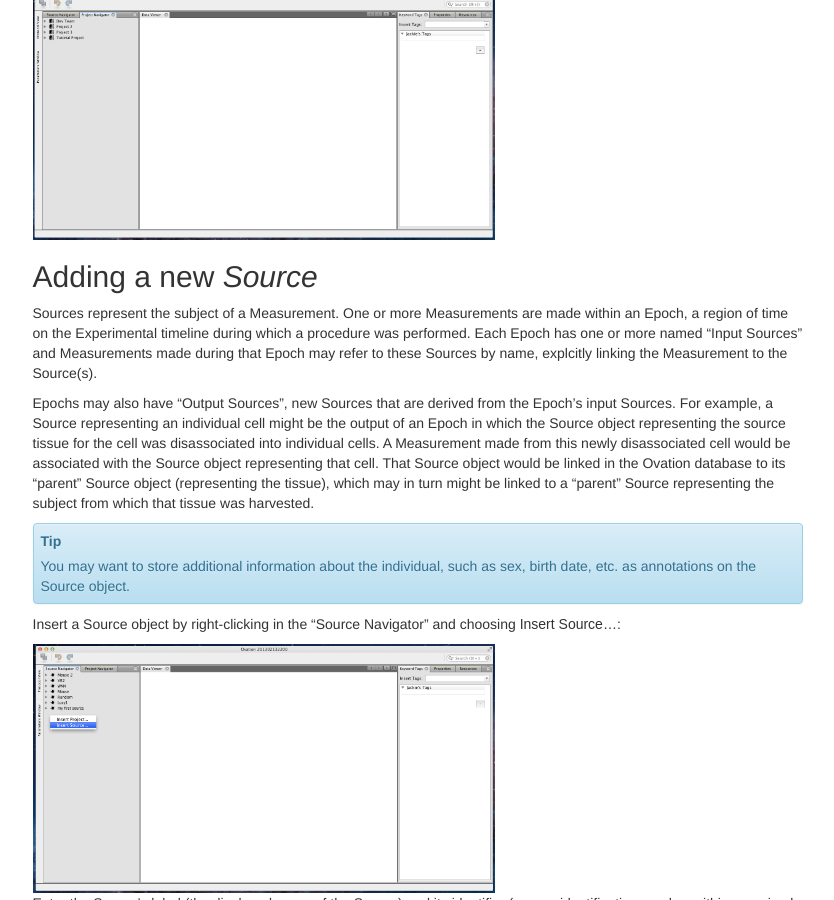
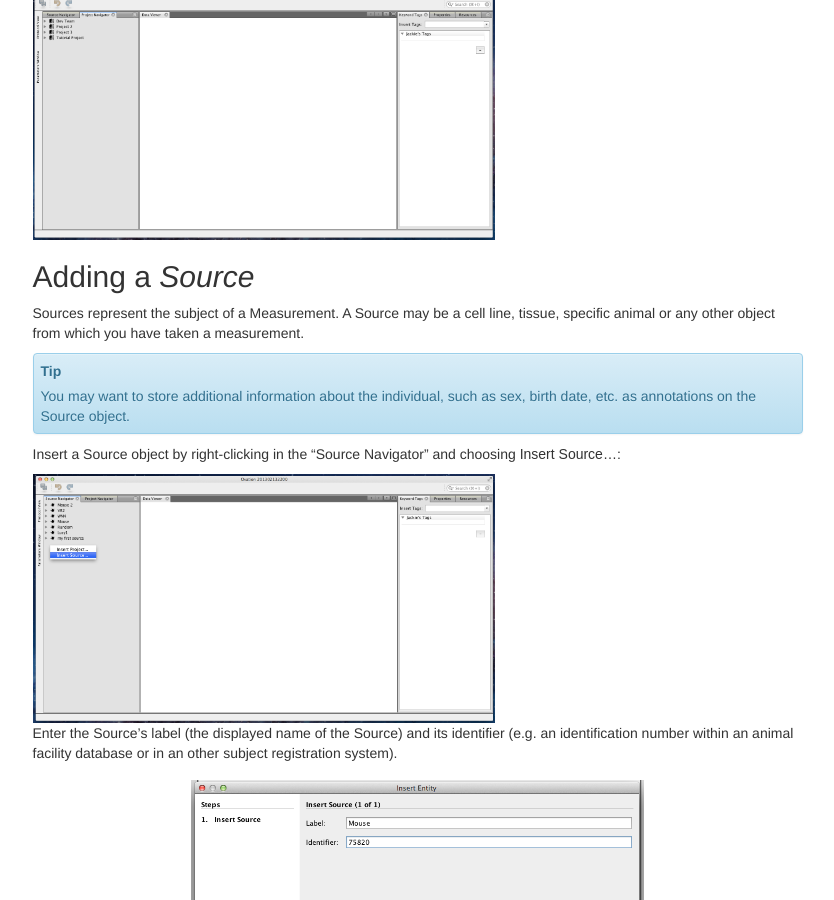
Before and after one commit to physion/ovation-docs, a Sphinx documentation site: the page built from source/quick_start.rst, in a window 1280 px wide and 900 px high, scrolled down 1345 px. Shown: the whole window, without its empty margins (330-1164 px from the left). Built offline with Sphinx 7.4.7, drawn with Linux system fonts in a browser that asks for light colours.

Commit message:
Update quick_start.rst

```diff
--- a/source/quick_start.rst
+++ b/source/quick_start.rst
@@ -45,12 +45,10 @@ TIP:  If you do not see the new Project in the "Project Navigator" after finishi
 
 .. _sec-new-source:
 
-Adding a new `Source`
+Adding a `Source`
 #####################
 
-Sources represent the subject of a Measurement. One or more Measurements are made within an Epoch, a region of time on the Experimental timeline during which a procedure was performed. Each Epoch has one or more named "Input Sources" and Measurements made during that Epoch may refer to these Sources by name, explcitly linking the Measurement to the Source(s).
-
-Epochs may also have "Output Sources", new Sources that are derived from the Epoch's input Sources. For example, a Source representing an individual cell might be the output of an Epoch in which the Source object representing the source tissue for the cell was disassociated into individual cells. A Measurement made from this newly disassociated cell would be associated with the Source object representing that cell. That Source object would be linked in the Ovation database to its "parent" Source object (representing the tissue), which may in turn might be linked to a "parent" Source representing the subject from which that tissue was harvested.
+Sources represent the subject of a Measurement. A Source may be a cell line, tissue, specific animal or any other object from which you have taken a measurement.
 
 .. tip::
     You may want to store additional information about the individual, such as sex, birth date, etc. as annotations on the Source object.
```
